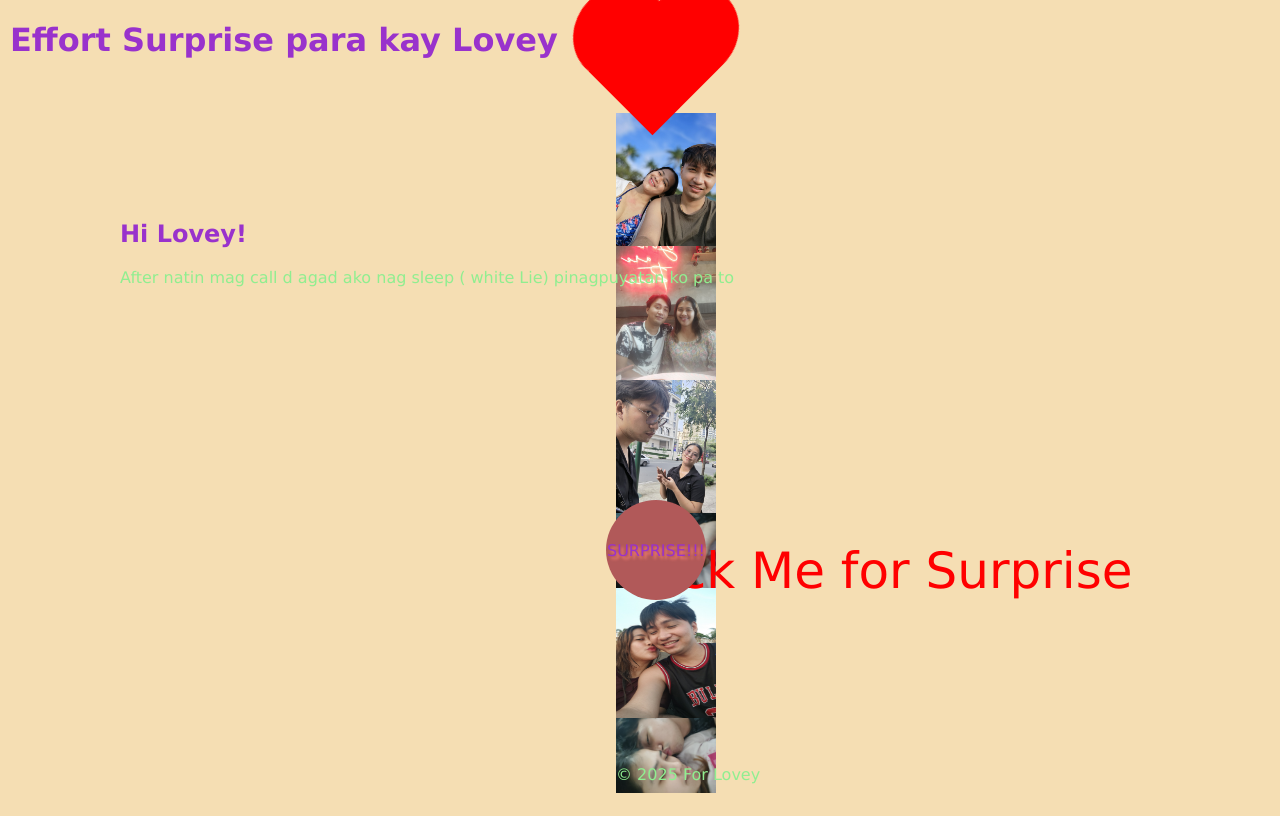
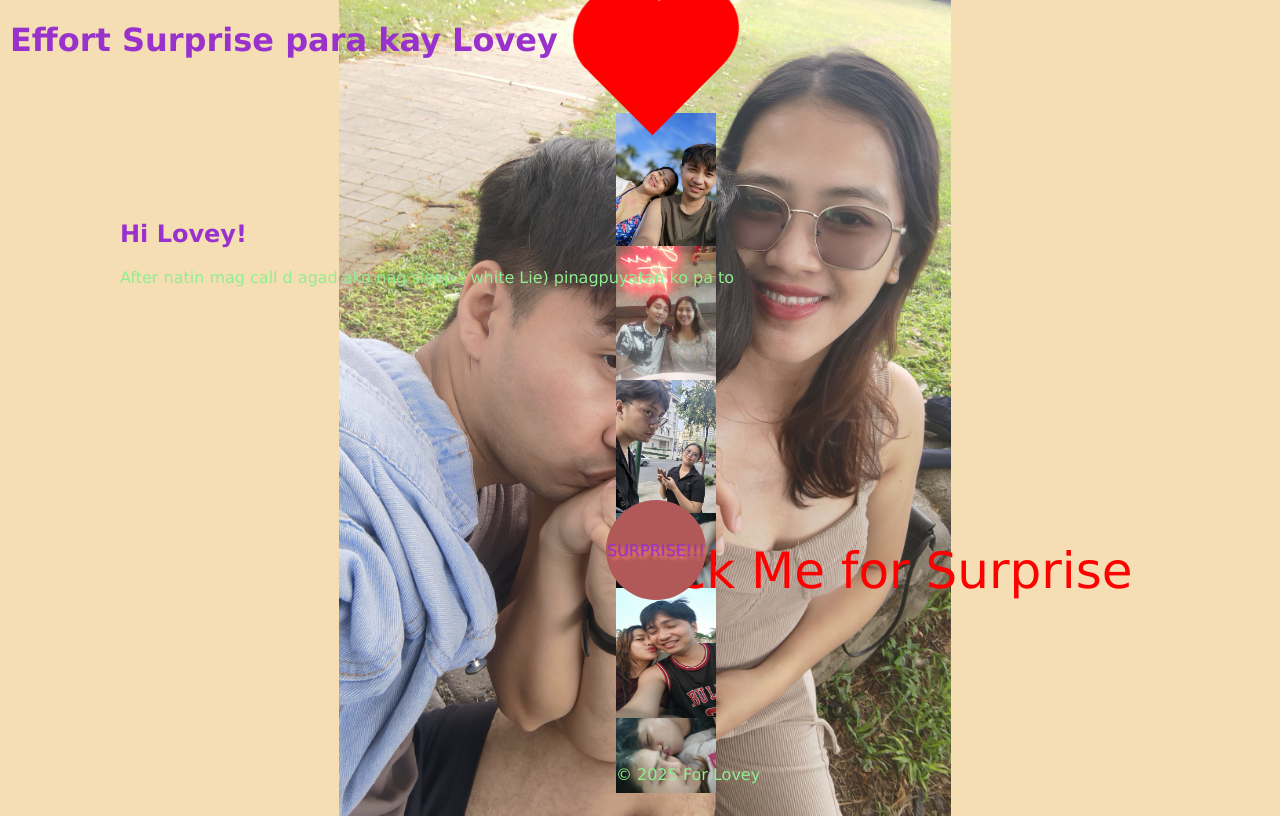
Before and after one commit to Seaniity/Surprise-for-Lovey, a plain HTML site: page index.html in a window 1280 px wide. Drawn offline with Linux system fonts and the light colour scheme.

Commit message:
Update style.css

```diff
--- a/style.css
+++ b/style.css
@@ -7,7 +7,7 @@
 
 body {
     background-color: wheat;
-    background-image: url("Lovey/4.jpg");
+    background-image: url("4.jpg");
     background-repeat: no-repeat;
     background-size: contain;
     background-position: center;
```
